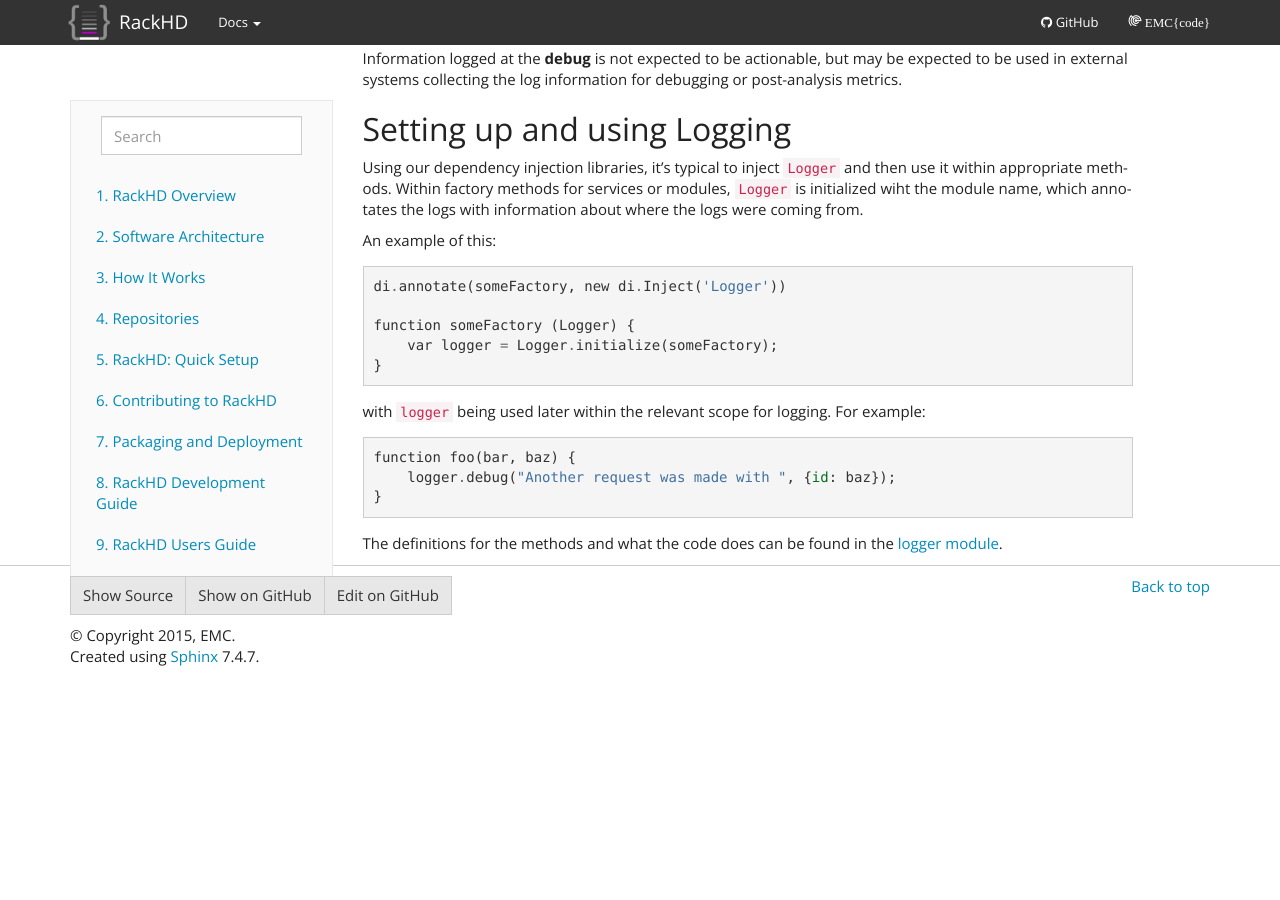
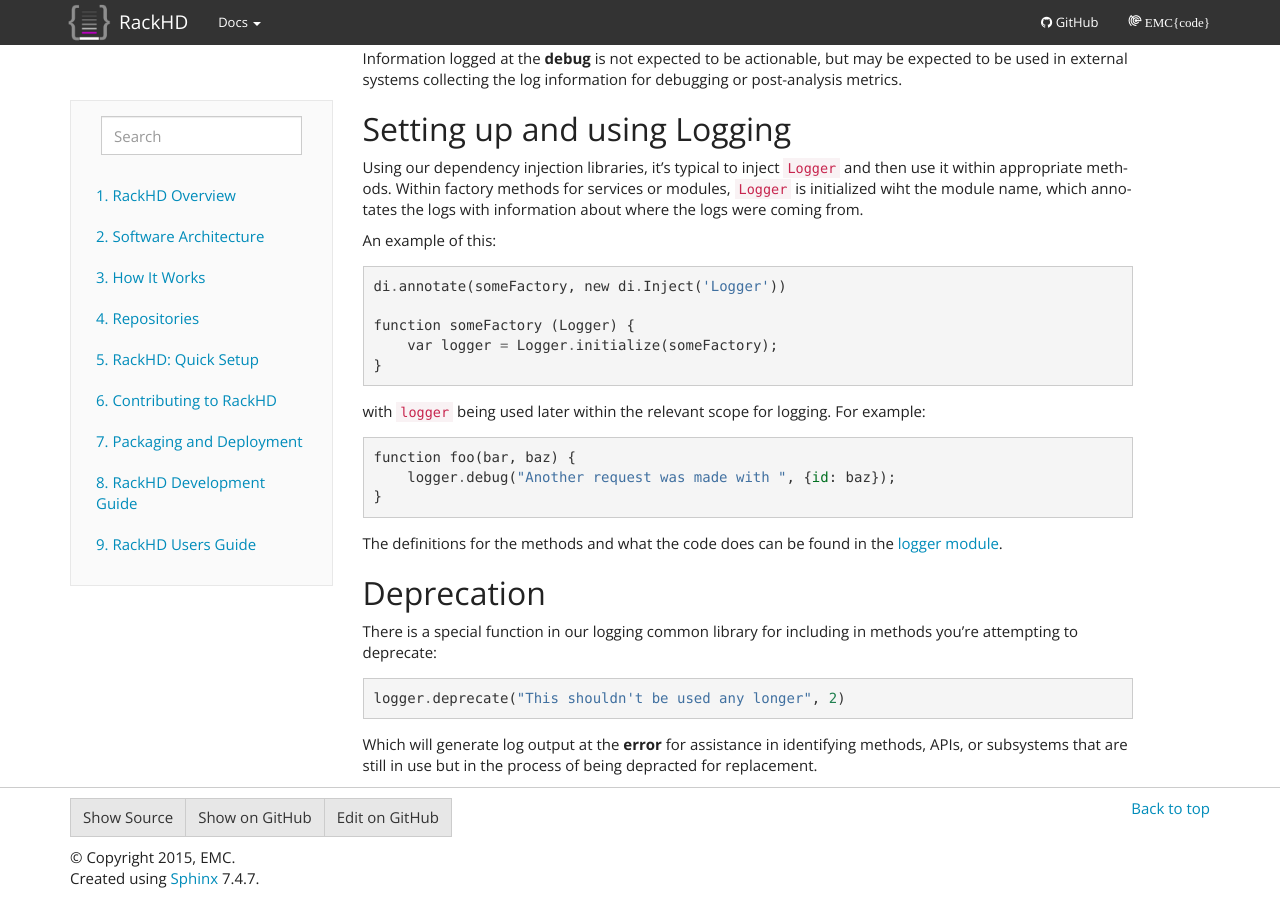
Before and after one commit to RackHD/docs, a Sphinx documentation site: the page built from docs/devguide/log_levels.rst, in a window 1280 px wide and 900 px high, scrolled down 1018 px. Built offline with Sphinx 7.4.7, drawn with Linux system fonts in a browser that asks for light colours; before the commit the page ends 1696 px from its top, so only the background shows below that.

Commit message:
adding mention of logger.deprecate and it's usage

```diff
--- a/docs/devguide/log_levels.rst
+++ b/docs/devguide/log_levels.rst
@@ -95,3 +95,15 @@ The definitions for the methods and what the code does can be found in the
 `logger module`_.
 
 .. _logger module: https://github.com/RackHD/on-core/blob/master/lib/common/logger.js
+
+Deprecation
+~~~~~~~~~~~~
+
+There is a special function in our logging common library for including in methods
+you're attempting to deprecate::
+
+    logger.deprecate("This shouldn't be used any longer", 2)
+
+Which will generate log output at the **error** for assistance in identifying
+methods, APIs, or subsystems that are still in use but in the process of being
+depracted for replacement.
```
